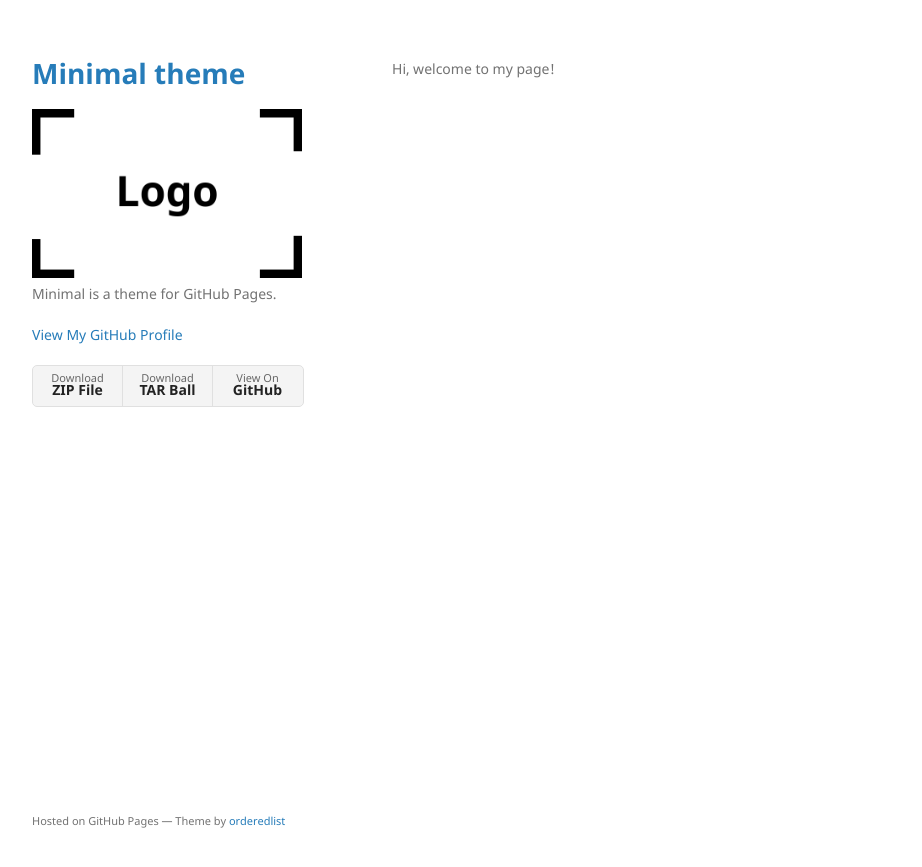
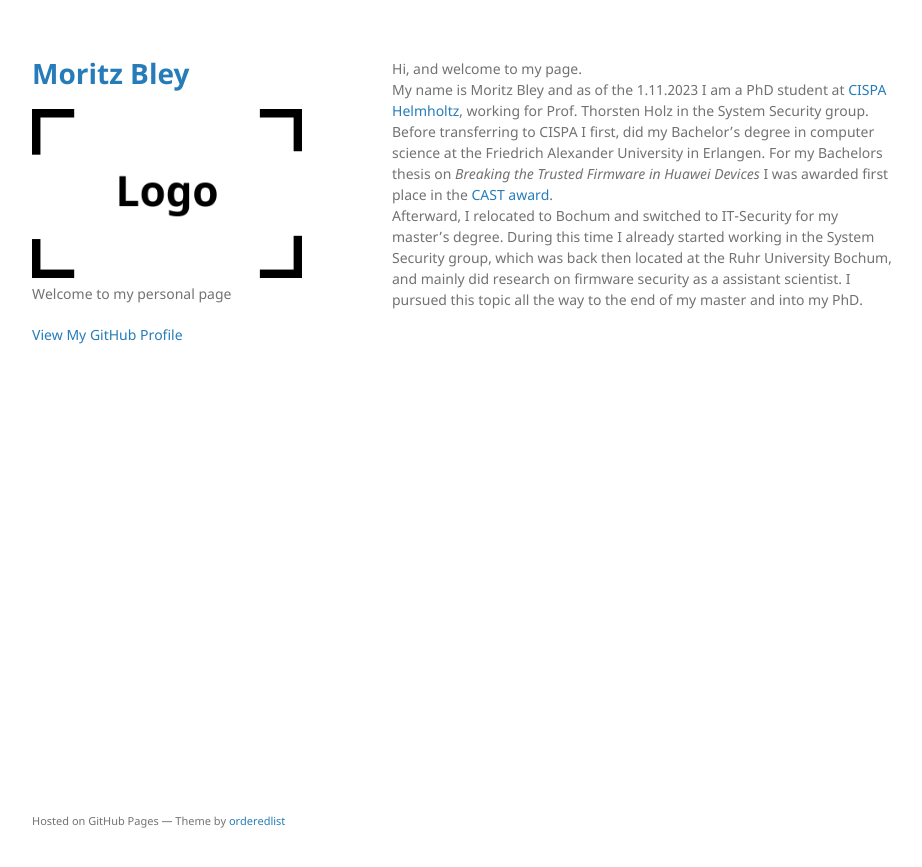
Before and after one commit to mo-bl/mo-bl.github.io, a Jekyll site: the page built from index.md, in a window 1280 px wide. Shown: the top 867 px of the page, without its empty margins (178-1100 px from the left). Built offline with Jekyll 4.4.1, drawn with Linux system fonts in a browser that asks for light colours.

Commit message:
Added some personal information

```diff
--- a/_config.yml
+++ b/_config.yml
@@ -1,6 +1,6 @@
-title: Minimal theme
+title: Moritz Bley
 logo: /assets/img/logo.png
-description: Minimal is a theme for GitHub Pages.
-show_downloads: true
+description: Welcome to my personal page
+show_downloads: false
 google_analytics:
 theme: jekyll-theme-minimal
--- a/index.md
+++ b/index.md
@@ -3,7 +3,11 @@ layout: default
 ---
 
 Hi,
-welcome to my page!
+and welcome to my page.
+My name is Moritz Bley and as of the 1.11.2023 I am a PhD student at [CISPA Helmholtz](https://cispa.de/en), working for Prof. Thorsten Holz in the System Security group.
+Before transferring to CISPA I first, did my Bachelor's degree in computer science at the Friedrich Alexander University in Erlangen. For my Bachelors thesis on _Breaking the Trusted Firmware in Huawei Devices_ I was awarded first place in the [CAST award](https://www.cs1.tf.fau.de/2020/11/26/germanys-best-bachelors-thesis-in-it-security-moritz-bley-receives-cast-award-2020/).
+Afterward, I relocated to Bochum and switched to IT-Security for my master's degree. During this time I already started working in the System Security group, which was back then located at the Ruhr University Bochum, and mainly did research on firmware security as a assistant scientist. I pursued this topic all the way to the end of my master and into my PhD.
+
 
 <!---
 Text can be **bold**, _italic_, or ~~strikethrough~~.
```
